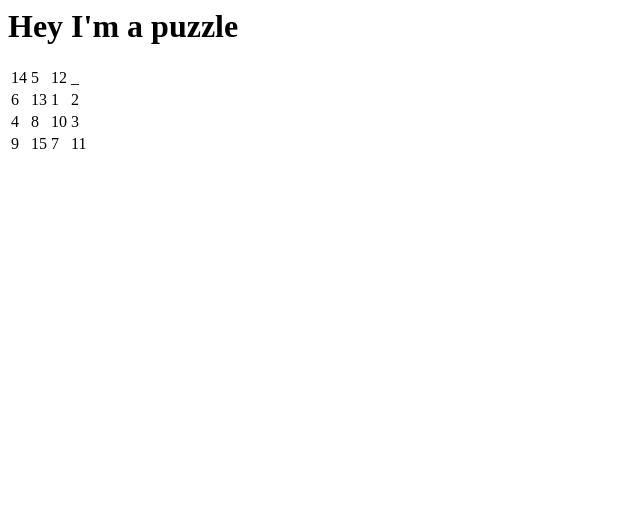
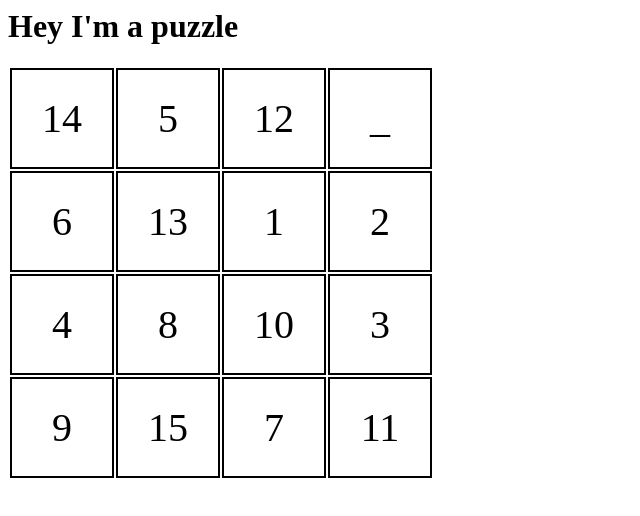
Before and after one commit to KeithYJohnson/15puzzle, a plain HTML site: page index.html in a window 1280 px wide. Shown: the whole page, without its empty margins (0-640 px from the left). Drawn offline with nearby package versions, Linux system fonts and the light colour scheme.

Commit message:
including the stylessheet in index.html

```diff
--- a/index.html
+++ b/index.html
@@ -2,6 +2,7 @@
     <head>
         <script src="https://ajax.googleapis.com/ajax/libs/jquery/2.1.3/jquery.min.js"></script>
         <script src="app.js" type="text/javascript"></script>
+        <link rel="stylesheet" type="text/css" href="app.css">
     </head>
 
     <body onload="loadPuzzle()">
```
